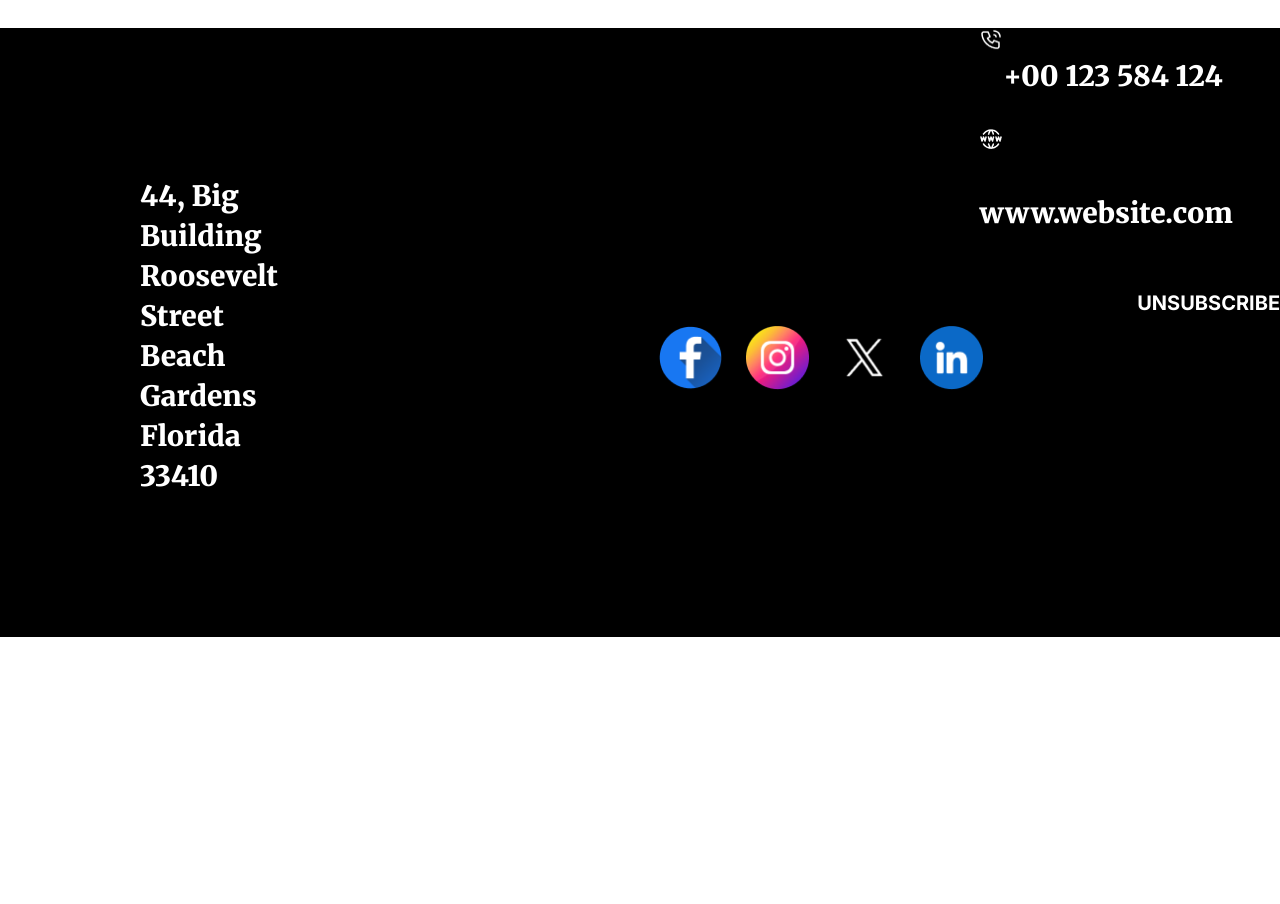
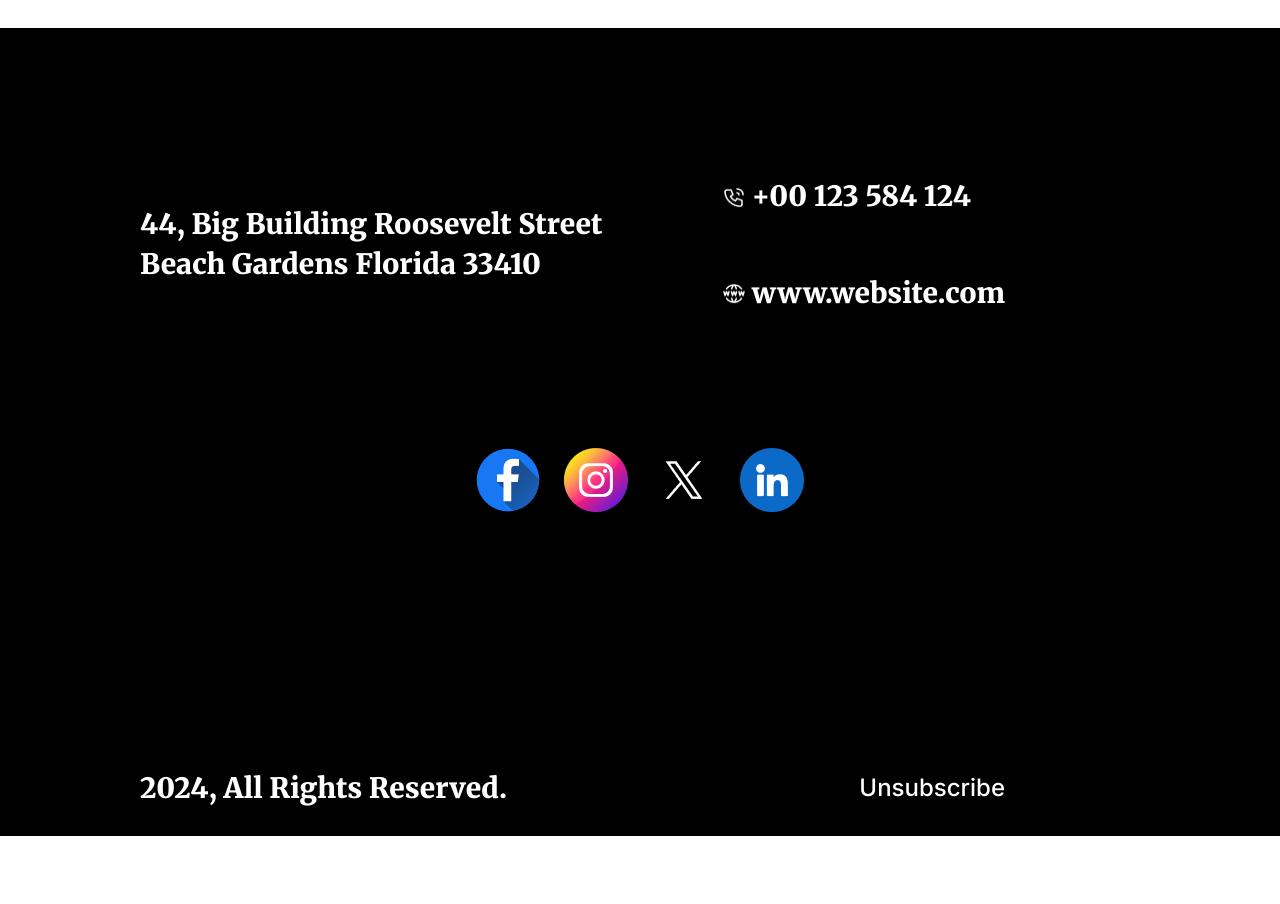
Before and after one commit to Reaper191139/B9-A1, a plain HTML site: page index.html in a window 1280 px wide. Shown: the part 6920-7824 px from the top of the page. After the commit the page ends 7756 px from the top, so only its background shows below. Drawn offline with Linux system fonts and the light colour scheme.

Commit message:
finished assignment one

```diff
--- a/index.html
+++ b/index.html
@@ -139,29 +139,30 @@
     </div>
     <footer class="footer">
         <div class="footer-wr">
-            <h3 class="footer-wr-one">44, Big Building Roosevelt Street
+            <h3 class="footer-wr-one">44, Big Building Roosevelt Street <br>
                 Beach Gardens Florida 33410</h3>
-            <h3>2017, All Rights Reserved.</h3>
+            <div>
+                <div class="phone">
+                    <img class="icon" src="images/Call.png" alt="">
+                    <h3>+00 123 584 124</h3>
+                </div>
+                <div class="phone">
+                    <img class="icon" src="images/Website.png" alt="">
+                    <h3>www.website.com</h3>
+                </div>
+            </div>
         </div>
+        <hr>
         <div class="images">
             <img src="images/Facebook.png" alt="">
             <img src="images/Instagram.png" alt="">
             <img src="images/Twitter.png" alt="">
             <img src="images/Linkedin.png" alt="">
         </div>
-        <div>
-            <div>
-                <div id="phone">
-                <img src="images/Call.png" alt="">
-                <h3>+00 123 584 124</h3>
-                </div>
-                <div id="world">
-                <img src="images/Website.png" alt="">
-                <h3>www.website.com</h3>
-                </div>
-                <button class="btn">Unsubscribe</button>
-            </div>
-
+        <hr>
+        <div class="footer-wr">
+          <h3>2024, All Rights Reserved.</h3>
+          <a href="#">Unsubscribe</a>
         </div>
 
     </footer>
--- a/styles/newyear.css
+++ b/styles/newyear.css
@@ -324,45 +324,54 @@ main {
 .footer {
   background-color: black;
   width: 100%;
-  height: 609px;
+  color: white;
+  overflow: hidden;
+}
+
+.footer-wr {
   display: flex;
-  gap: 20%;
-  color: white;
+  justify-content: space-between;
+  padding-top: 120px;
+  padding-left: 140px;
+  padding-right: 275px;
   color: #fff;
   font-family: Inter;
   font-size: 24px;
   font-style: normal;
   font-weight: 500;
   line-height: 40px; /* 166.667% */
+  align-items: center;
 }
-
-.footer-wr {
-  color: #fff;
-  font-family: Inter;
-  font-size: 24px;
-  font-style: normal;
-  font-weight: 500;
-  line-height: 40px; /* 166.667% */
+hr {
+  width: 1320px;
+  height: 1px;
+  background-color: #000000;
+  align-items: center;
+  border: none;
+  margin-bottom: 50px;
 }
-.footer-wr {
-  padding-top: 120px;
-  padding-left: 140px;
-  padding-right: 125px;
+.phone {
+  display: flex;
 }
-.footer-wr-one {
-  padding-bottom: 260px;
+.phone > img {
+  padding-top: 38px;
+  padding-right: 5px;
+}
+.icon {
+  width: 24px;
+  height: 24px;
 }
 .images {
   display: flex;
   gap: 24px;
-  width: 64px;
-  height: 64px;
-  padding-top: 298px;
+  justify-content: center;
+  padding-top: 48px;
+  padding-bottom: 48px;
 }
-#phone {
-  display: flex;
+a {
+  color: white;
+  text-decoration: none;
+  font-family: Inter;
+  font-size: 24px;
+  font-weight: 500;
 }
-#phone > img {
-  width: 24px;
-  height: 24px;
-}
```
